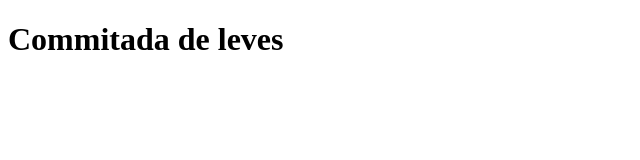
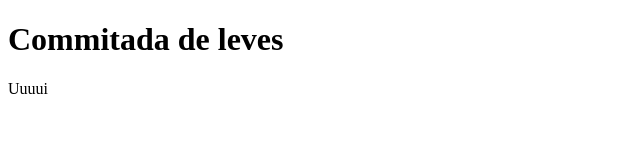
Before and after one commit to CarlosAugusto2003/scm, a plain HTML site: page index.html in a window 1280 px wide. Shown: the full height of the page, 0-640 px from the left. Drawn offline with Linux system fonts and the light colour scheme.

Commit message:
Criei uma página procê

```diff
--- a/index.html
+++ b/index.html
@@ -8,5 +8,6 @@
 </head>
 <body>
     <h1>Commitada de leves</h1>
+    <p>Uuuui</p>
 </body>
 </html>
```
